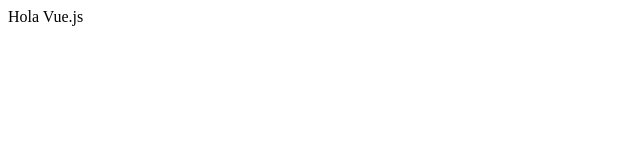
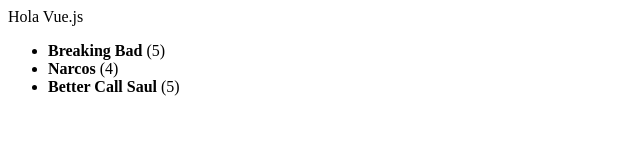
Before and after one commit to pablosilvab/hello-world-vue, a plain HTML site: page index.html in a window 1280 px wide. Shown: the whole page, without its empty margins (0-640 px from the left). Drawn offline with nearby package versions, Linux system fonts and the light colour scheme.

Commit message:
directivas

```diff
--- a/index.html
+++ b/index.html
@@ -8,6 +8,13 @@
 <body>
     <div id="app">
         {{ mensaje }}
+        <div>
+            <ul>
+                <li v-for="(show, index) in series" :key="index">
+                    <strong>{{ show.name }}</strong> ({{ show.seasons}})
+                </li>
+            </ul>
+        </div>
     </div>
 
     <script src="https://cdnjs.cloudflare.com/ajax/libs/vue/2.6.11/vue.js"></script>
@@ -15,7 +22,12 @@
         const app = new Vue({
             el: '#app',
             data: {
-                mensaje: 'Hola Vue.js'
+                mensaje: 'Hola Vue.js',
+                series: [
+                    {name: 'Breaking Bad', seasons: 5},
+                    {name: 'Narcos', seasons: 4},
+                    {name: 'Better Call Saul', seasons: 5}
+                ]
             }
         })
     </script>
```
